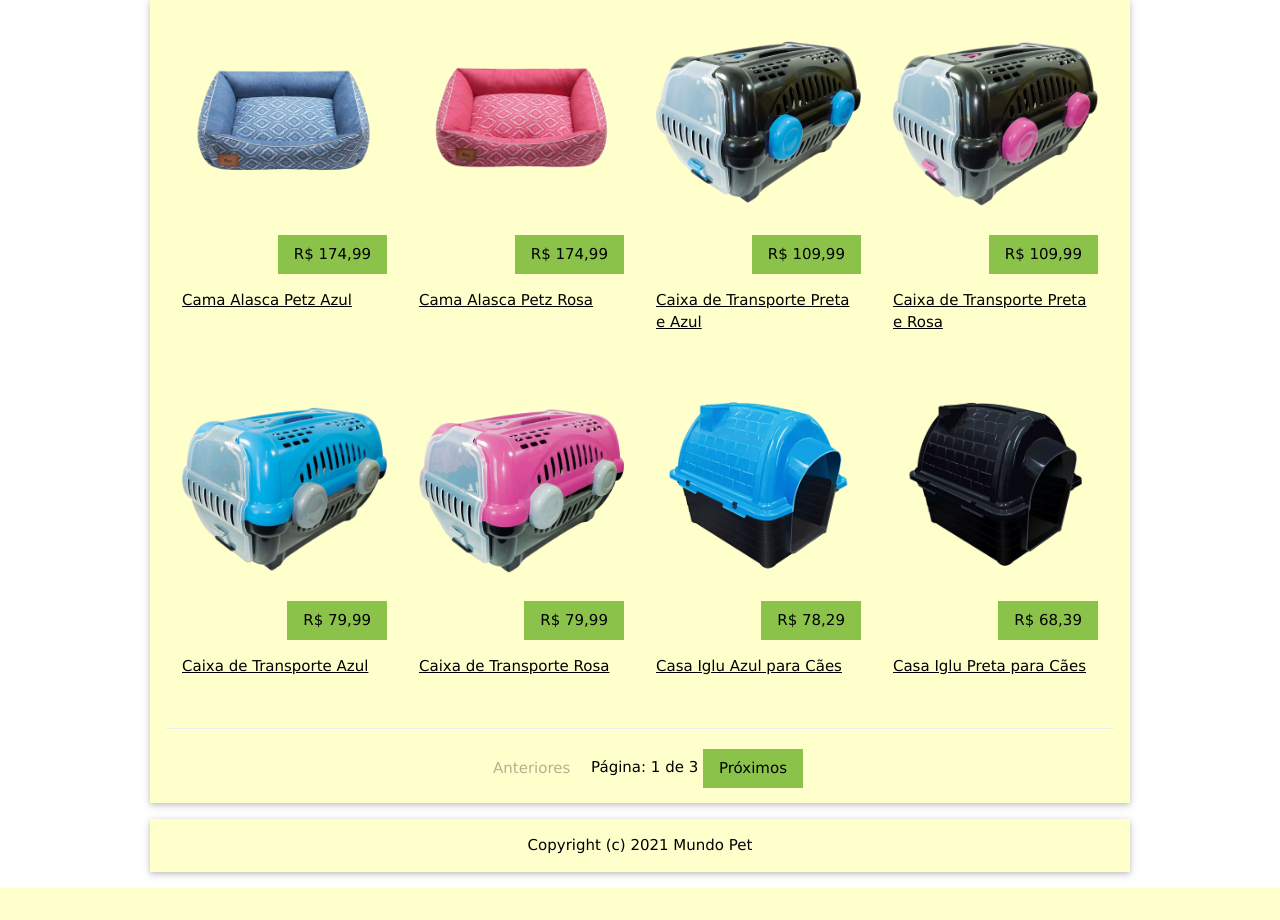
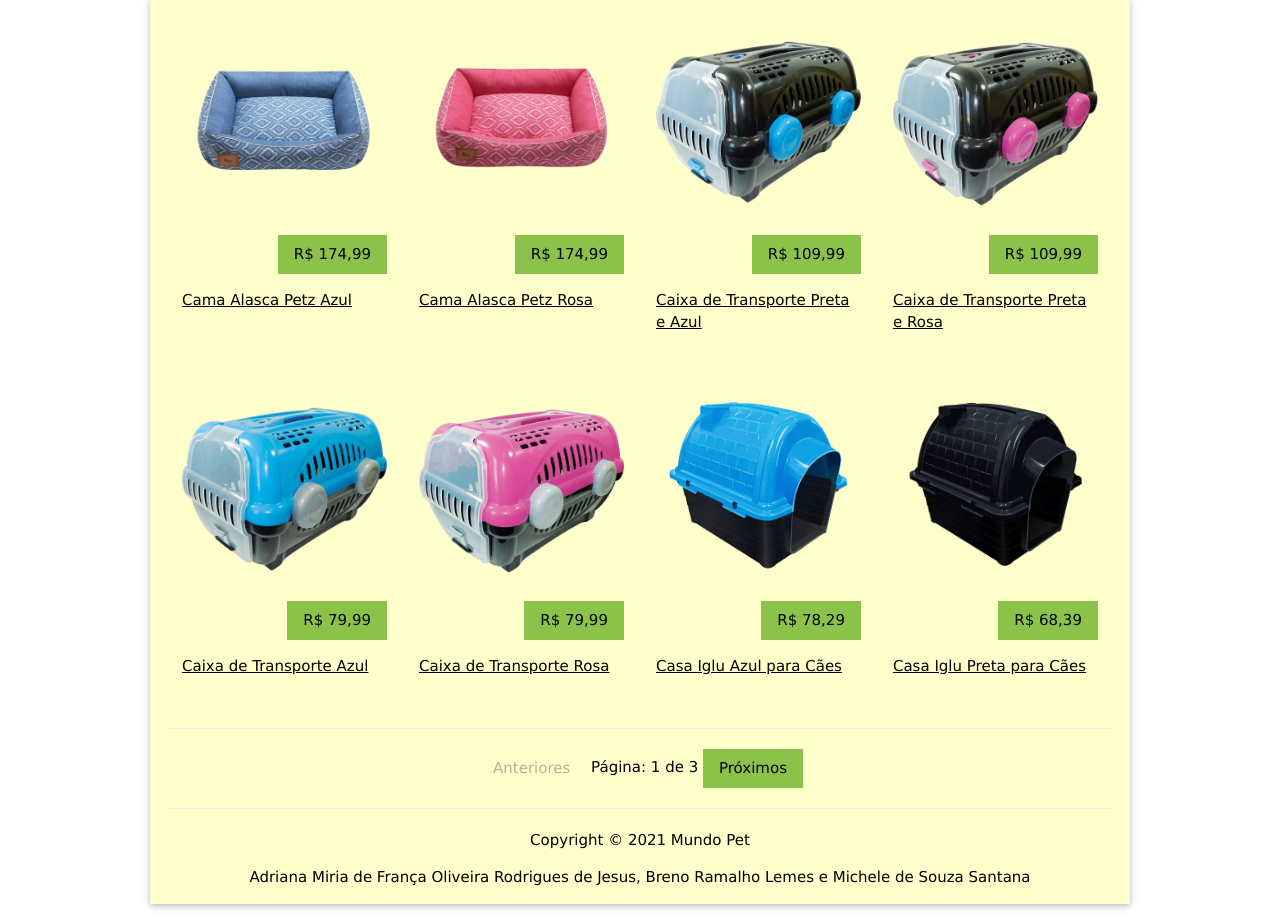
Before and after one commit to br-lemes/mundopet, a PHP site: page / in a window 1280 px wide. Shown: the part 124-1044 px from the top of the page. Before the commit the page ends 1012 px from the top, so only its background shows below. Run offline with PHP 8.4, Linux system fonts and the light colour scheme; data comes from the database, SQL or seed files in the repository.

Commit message:
Copyright

```diff
--- a/index.php
+++ b/index.php
@@ -23,9 +23,13 @@
 		</nav>
 		<div class="w3-card w3-container w3-content w3-section w3-pale-yellow">
 <?php require "require/main.php"; ?>
-		</div>
-		<div class="w3-card w3-container w3-content w3-section w3-pale-yellow">
-			<p class="w3-center">Copyright (c) 2021 Mundo Pet</p>
+			<hr>
+			<p class="w3-center">Copyright &copy; 2021 Mundo Pet</p>
+			<p class="w3-center">
+				Adriana Miria de França Oliveira Rodrigues de Jesus,
+				Breno Ramalho Lemes e
+				Michele de Souza Santana
+			</p>
 		</div>
 	</body>
 </html>
```
